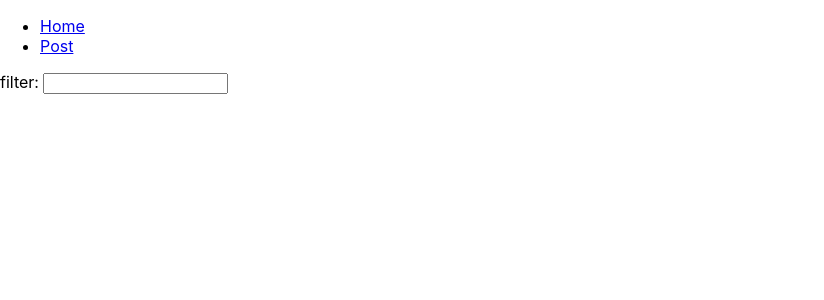
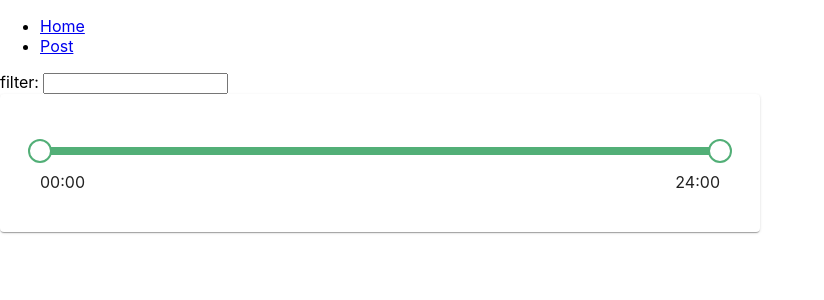
Before and after one commit to HerrAgner/Time-for-friends, a React (Create React App) app in the folder timeforfriends-frontend/: page / in a window 1280 px wide. Shown: the top 300 px of the page, without its empty margins (0-824 px from the left). Built offline with nearby package versions, Linux system fonts and the light colour scheme; no server answers.

Commit message:
Added slider for time-span

```diff
--- a/timeforfriends-frontend/src/components/App.js
+++ b/timeforfriends-frontend/src/components/App.js
@@ -2,10 +2,12 @@ import React, { useState, useEffect } from "react";
 import "../style/App.css";
 import mongoService from "../api/mongoAPI";
 import PersonRender from "../components/Person";
+import CustomizedSlider from "./sliderFilter";
 
 const App = props => {
   const [items, setItems] = useState([]);
   const [filter, setFilter] = useState("");
+  const [timeFilter, setTimeFilter] = useState({min:0, max:24})
 
   useEffect(() => {
     mongoService.getAll(props.match.params.collection || "person").then(res => {
@@ -16,6 +18,7 @@ const App = props => {
   return (
     <div className="App">
       <Filter setFilter={setFilter} />
+      <CustomizedSlider timeFilter={timeFilter} setTimeFilter={setTimeFilter}/>
       <ul>
         <div>{PersonRender(items, setItems, filter)}</div>
       </ul>
--- a/timeforfriends-frontend/src/components/Person.js
+++ b/timeforfriends-frontend/src/components/Person.js
@@ -1,4 +1,4 @@
-import React, {useState} from "react";
+import React from "react";
 import mongoAPI from "../api/mongoAPI";
 import DeleteIcon from "@material-ui/icons/Delete";
 import IconButton from "@material-ui/core/IconButton";
--- /dev/null
+++ b/timeforfriends-frontend/src/components/sliderFilter.js
@@ -0,0 +1,191 @@
+import React from "react";
+import { withStyles, makeStyles } from "@material-ui/core/styles";
+import Paper from "@material-ui/core/Paper";
+import Slider from "@material-ui/core/Slider";
+import Grid from "@material-ui/core/Grid";
+
+const useStyles = makeStyles(theme => ({
+  root: {
+    width: 600 + theme.spacing(5) * 2,
+    padding: theme.spacing(5)
+  },
+  margin: {
+    height: theme.spacing(5)
+  }
+}));
+
+const marks = [
+  {
+    value: 0,
+    label: "00:00"
+  },
+  {
+    value: 1,
+    label: "01:00"
+  },
+  {
+    value: 2,
+    label: "02:00"
+  },
+  {
+    value: 3,
+    label: "03:00"
+  },
+  {
+    value: 4,
+    label: "04:00"
+  },
+  {
+    value: 5,
+    label: "05:00"
+  },
+  {
+    value: 6,
+    label: "06:00"
+  },
+  {
+    value: 7,
+    label: "07:00"
+  },
+  {
+    value: 8,
+    label: "08:00"
+  },
+  {
+    value: 9,
+    label: "09:00"
+  },
+  {
+    value: 10,
+    label: "10:00"
+  },
+  {
+    value: 11,
+    label: "11:00"
+  },
+  {
+    value: 12,
+    label: "12:00"
+  },
+  {
+    value: 13,
+    label: "13:00"
+  },
+  {
+    value: 14,
+    label: "14:00"
+  },
+  {
+    value: 15,
+    label: "15:00"
+  },
+  {
+    value: 16,
+    label: "16:00"
+  },
+  {
+    value: 17,
+    label: "17:00"
+  },
+  {
+    value: 18,
+    label: "18:00"
+  },
+  {
+    value: 19,
+    label: "19:00"
+  },
+  {
+    value: 20,
+    label: "20:00"
+  },
+  {
+    value: 21,
+    label: "21:00"
+  },
+  {
+    value: 22,
+    label: "22:00"
+  },
+  {
+    value: 23,
+    label: "23:00"
+  },
+  {
+    value: 24,
+    label: "24:00"
+  }
+];
+
+const TimeSlider = withStyles({
+  root: {
+    color: "#52af77",
+    height: 8
+  },
+  thumb: {
+    height: 24,
+    width: 24,
+    backgroundColor: "#fff",
+    border: "2px solid currentColor",
+    marginTop: -8,
+    marginLeft: -12,
+    "&:focus,&:hover,&$active": {
+      boxShadow: "inherit"
+    }
+  },
+  active: {},
+  valueLabel: {
+    left: "calc(-50% + 4px)"
+  },
+  track: {
+    height: 8,
+    borderRadius: 4
+  },
+  rail: {
+    height: 8,
+    borderRadius: 4
+  }
+})(Slider);
+
+const TimeDisplay = ({ timeFilter }) => {
+  let hour = /([^.]+)/.exec(timeFilter)[0];
+  if (timeFilter < 10) hour = "0" + hour;
+  let min = timeFilter % 1 === 0 ? "00" : "30";
+  return (
+    <div>
+      {hour}:{min}
+    </div>
+  );
+};
+
+const CustomizedSlider = props => {
+  const classes = useStyles();
+  // console.log(props.timeFilter);
+  // console.log(moment().startOf('day').format("HH:mm"));
+  return (
+    <Paper className={classes.root}>
+      <TimeSlider
+        defaultValue={[0, 24]}
+        valueLabelDisplay="auto"
+        max={24}
+        onChange={(e, val) =>
+          props.setTimeFilter({
+            min: val[0],
+            max: val[1]
+          })
+        }
+        step={0.5}
+      />
+      <Grid
+        container
+        direction="row"
+        justify="space-between"
+        alignItems="center"
+      >
+        <TimeDisplay timeFilter={props.timeFilter.min} />
+        <TimeDisplay timeFilter={props.timeFilter.max} />
+      </Grid>
+    </Paper>
+  );
+};
+export default CustomizedSlider;
```
